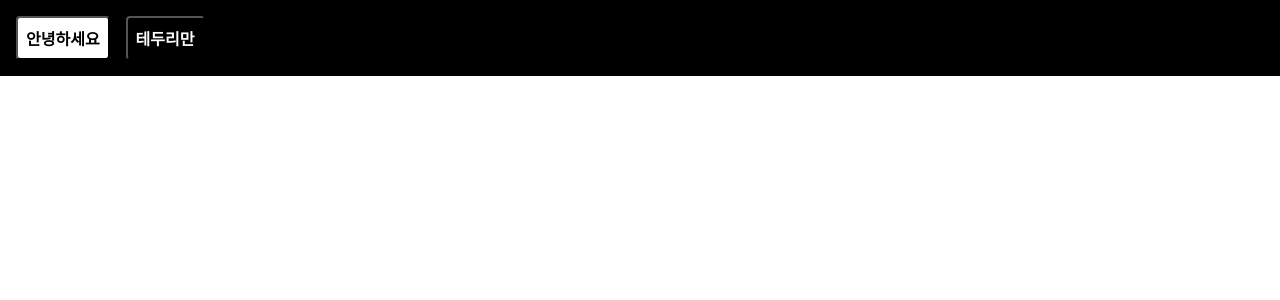
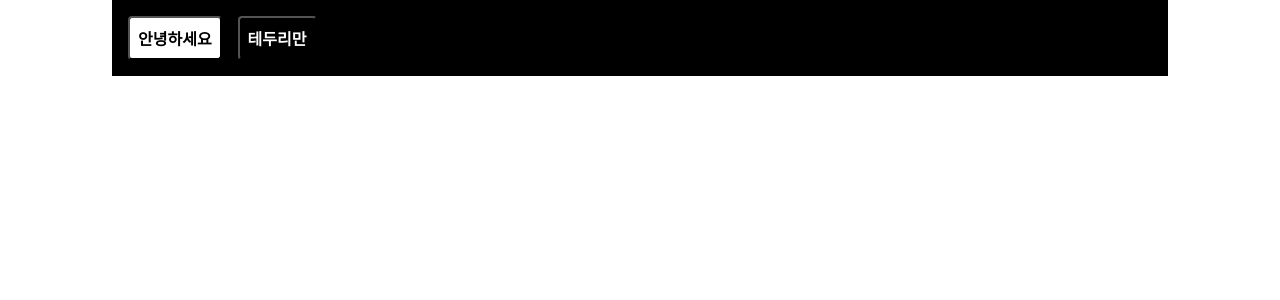
Before and after one commit to Bhanjo/React_study, a React (Create React App) app in the folder component-style/: page / in a window 1280 px wide. Shown: the top 300 px of the page. Built offline with nearby package versions, Linux system fonts and the light colour scheme.

Commit message:
styled-component

```diff
--- a/component-style/src/StyledComponent.js
+++ b/component-style/src/StyledComponent.js
@@ -1,11 +1,32 @@
 import React from 'react';
 import styled, { css } from 'styled-components';
+
+const sizes = {
+    desktop: 1024,
+    tablet: 768
+};
+
+// 위에 있는 size 객체에 따라 자동으로 media 쿼리 함수 만들어줌
+const media = Object.keys(sizes).reduce((acc, label) => {
+    acc[label] = (...args) => css`
+    @media (max-width: ${sizes[label] / 16}em) {
+        ${css(...args)};
+    }
+    `;
+
+    return acc;
+}, {});
 
 const Box = styled.div`
     /* props로 넣어 준 값을 직접 전달해 줄 수 있다 */
     background: ${props => props.color || 'blue'};
     padding: 1rem;
     display: flex;
+
+    width: 1024px;
+    margin: 0 auto;
+    ${media.desktop`width: 768px;`}
+    ${media.tablet`width: 100%;`};
 `;
 
 const Button = styled.button`
```
